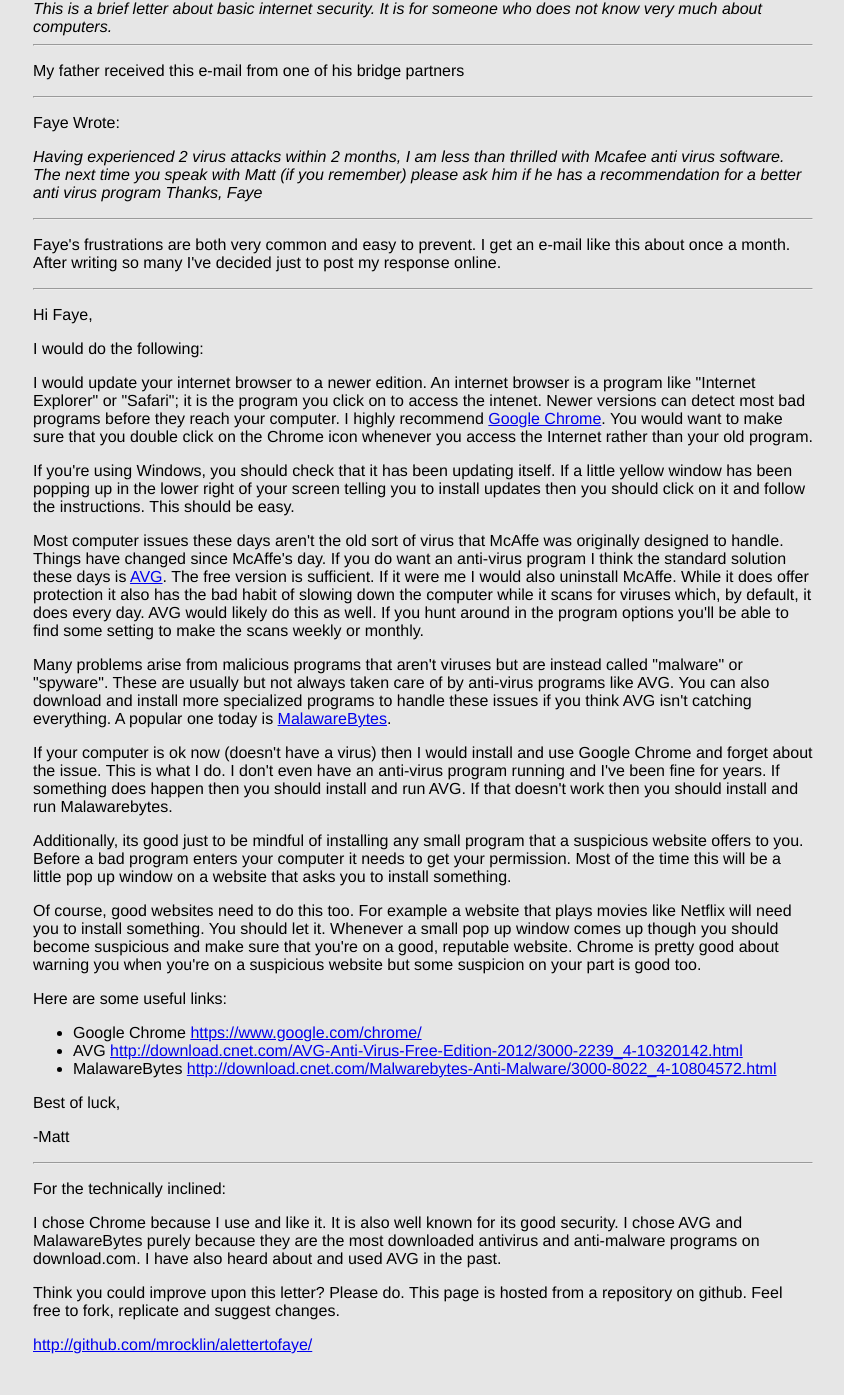
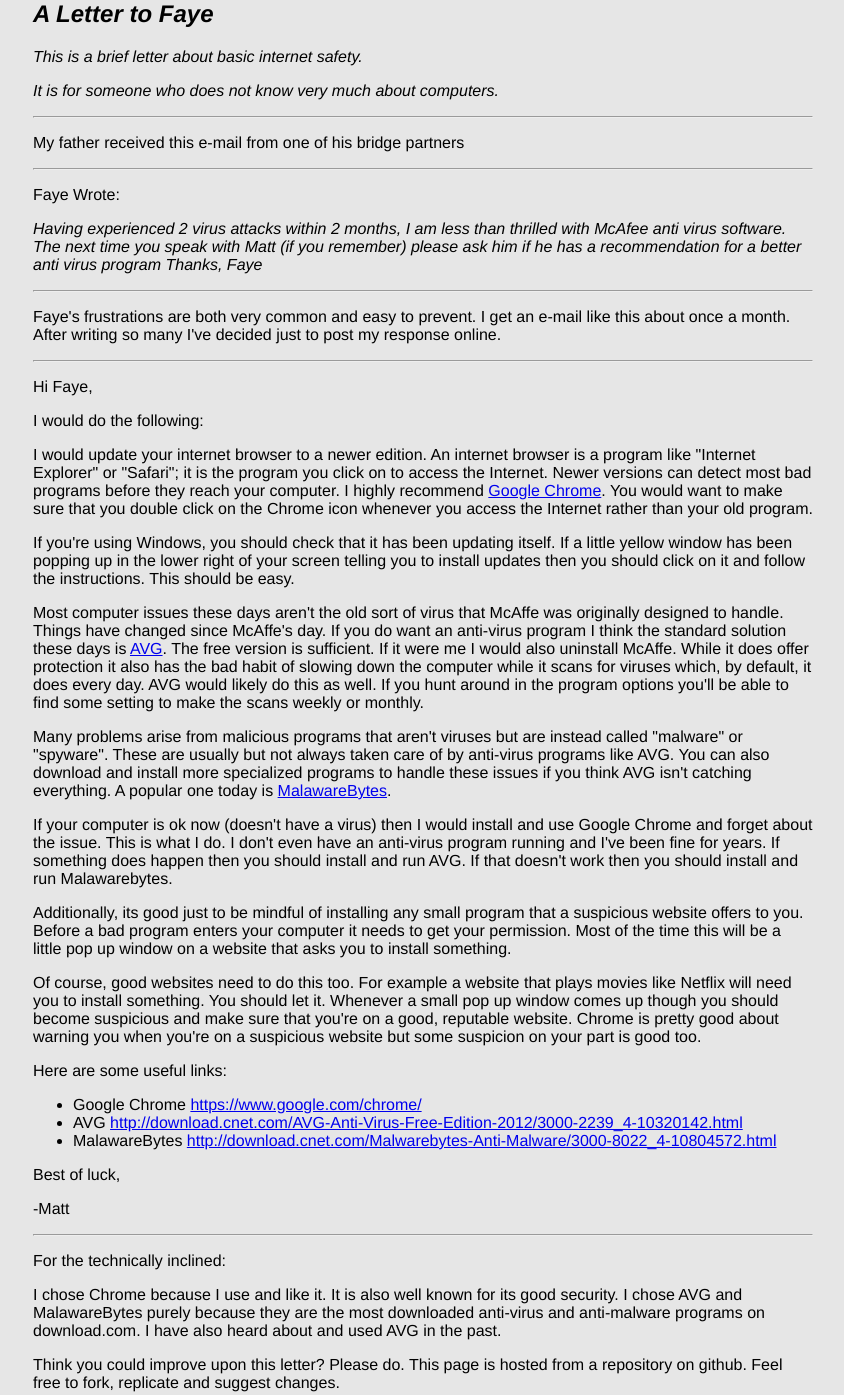
Before and after one commit to mrocklin/alettertofaye, a plain HTML site: page index.html in a window 1280 px wide. Shown: the top 1395 px of the page, without its empty margins (217-1061 px from the left). Before the commit the page ends 1370 px from the top, so only its background shows below. Drawn offline with Linux system fonts and the light colour scheme.

Commit message:
added header, fixed spelling mistakes

```diff
--- a/index.html
+++ b/index.html
@@ -19,15 +19,17 @@
     </head>
 
 <body>
-<i> This is a brief letter about basic internet security. It is for
-    someone who does not know very much about computers.</i>
+<h2> <i> A Letter to Faye</i> </h2>
+<i>
+<p>This is a brief letter about basic internet safety.
+<p>It is for someone who does not know very much about computers.</i>
 <hr>
 <p> My father received this e-mail from one of his bridge partners </p>
 <hr>
 <p> Faye Wrote:
 <p>
 <i>Having experienced 2 virus attacks within 2 months, I am less than thrilled
-with Mcafee anti virus software.  The next time you speak with Matt (if you
+with McAfee anti virus software.  The next time you speak with Matt (if you
 remember)  please ask him if he has a recommendation for a better anti virus
 program
 
@@ -50,7 +52,7 @@ I would do the following:
 <p>
 I would update your internet browser to a newer edition. An internet browser
 is a program like "Internet Explorer" or "Safari"; it is the program you click
-on to access the intenet. Newer versions can detect most bad programs before
+on to access the Internet. Newer versions can detect most bad programs before
 they reach your computer. I highly recommend
 <a href=https://www.google.com/chrome/>Google Chrome</a>.
 You would want to make sure that you double click on the Chrome icon whenever
@@ -119,7 +121,7 @@ Here are some useful links:
 
 <p> I chose Chrome because I use and like it. It is also well known for its
 good security. I chose AVG and MalawareBytes purely because they are the most
-downloaded antivirus and anti-malware programs on download.com. I have also
+downloaded anti-virus and anti-malware programs on download.com. I have also
 heard about and used AVG in the past.
 
 <p> Think you could improve upon this letter? Please do. This page is hosted
```
